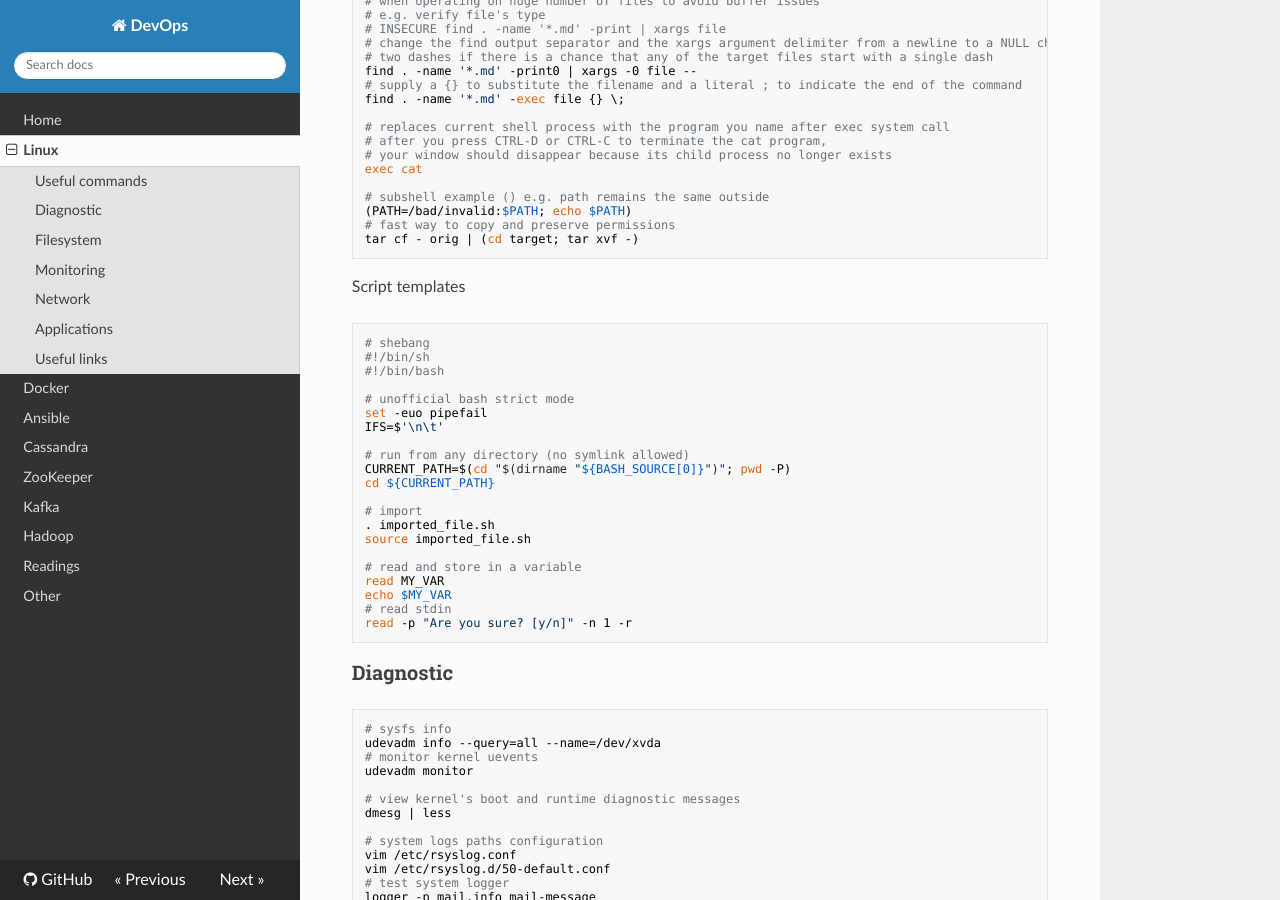
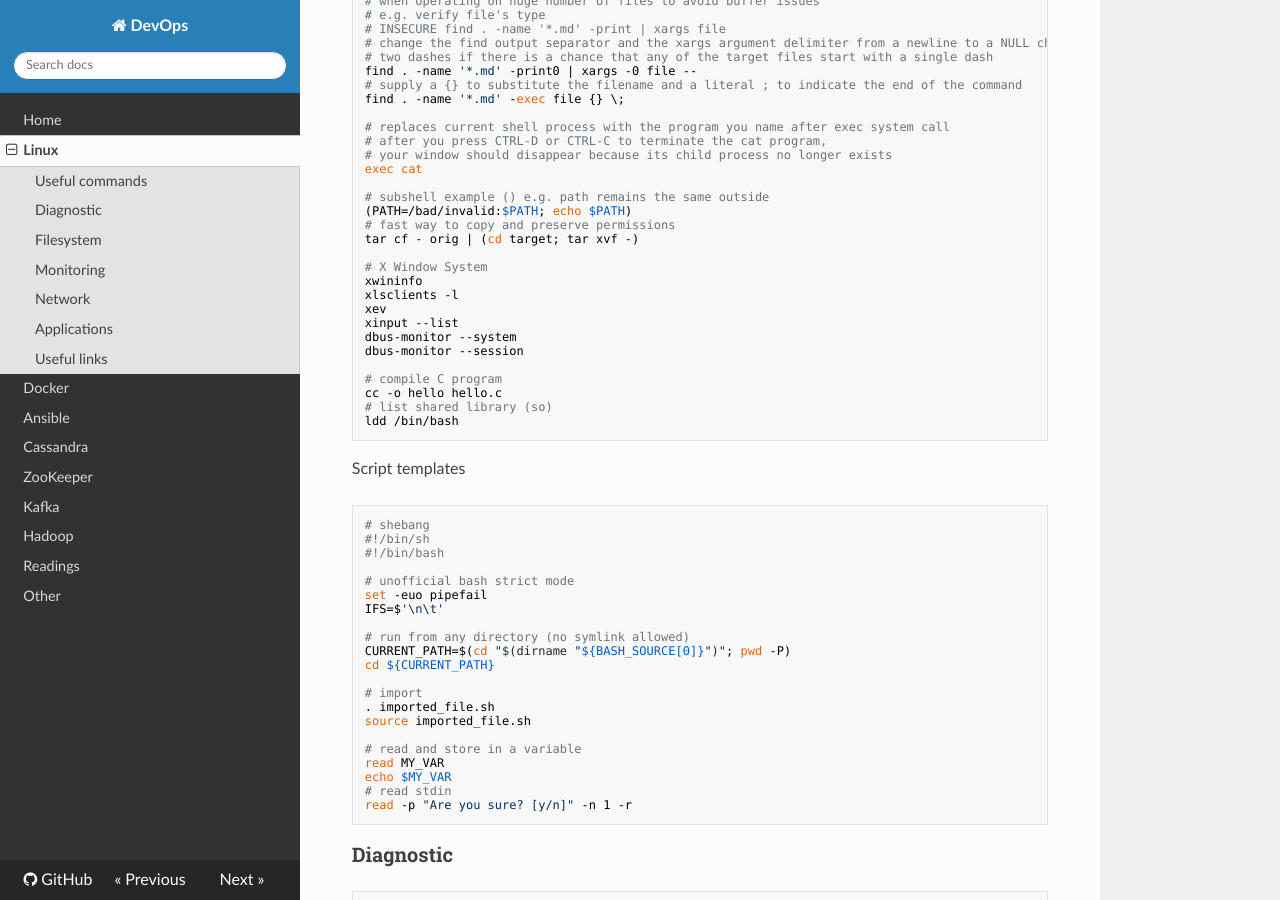
Before and after one commit to niqdev/devops, an MkDocs documentation site: the page built from docs/linux.md, in a window 1280 px wide and 900 px high, scrolled down 1615 px. Built offline with MkDocs 1.6.1, drawn with Linux system fonts in a browser that asks for light colours; nearby versions of some CDN libraries; old or Windows-style settings are respelled for this version of MkDocs; some of the changed text lies outside the part shown.

Commit message:
doc: update linux

````diff
--- a/docs/linux.md
+++ b/docs/linux.md
@@ -120,6 +120,19 @@ exec cat
 (PATH=/bad/invalid:$PATH; echo $PATH)
 # fast way to copy and preserve permissions
 tar cf - orig | (cd target; tar xvf -)
+
+# X Window System
+xwininfo
+xlsclients -l
+xev
+xinput --list
+dbus-monitor --system
+dbus-monitor --session
+
+# compile C program
+cc -o hello hello.c
+# list shared library (so)
+ldd /bin/bash
 ```
 
 Script templates
@@ -488,5 +501,6 @@ man send
 * [jq](https://stedolan.github.io/jq)
 * [perf-tools](https://github.com/brendangregg/perf-tools)
 * [Samba](https://www.samba.org)
+* [Program Library HOWTO](https://www.dwheeler.com/program-library)
 
 <br>
````
Also changed, not shown: 1 other file.
